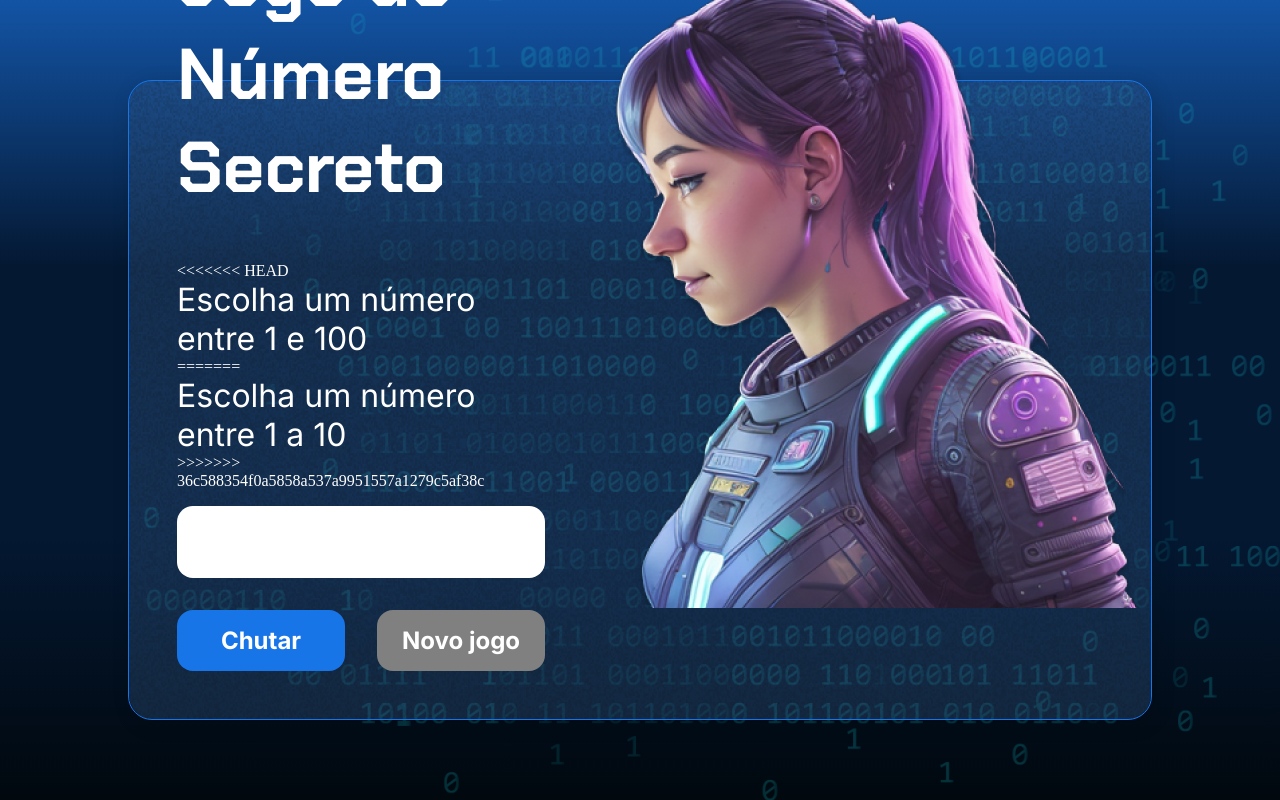
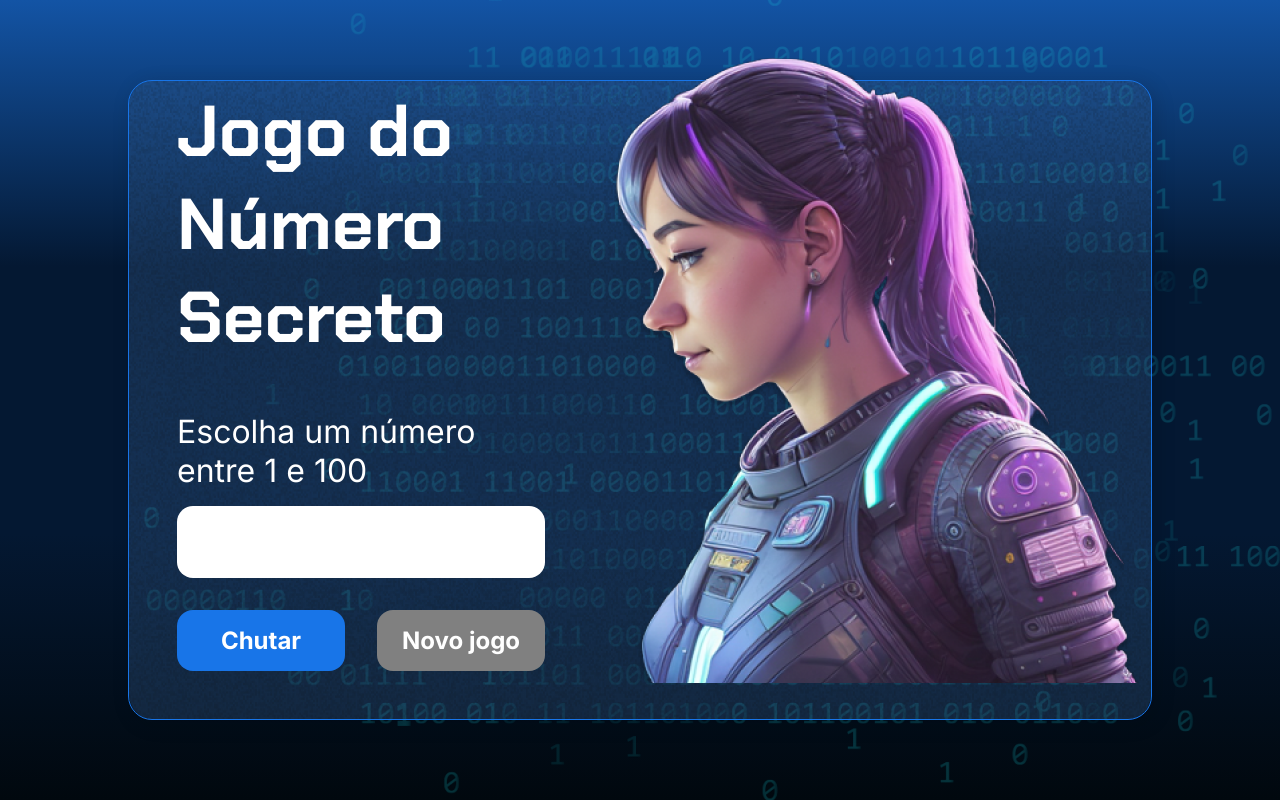
Before and after one commit to raauan/numero-secreto, a plain HTML site: page index.html in a window 1280 px wide. Drawn offline with Linux system fonts and the light colour scheme.

Commit message:
index.html

```diff
--- a/index.html
+++ b/index.html
@@ -20,11 +20,7 @@
             <div class="container__informacoes">
                 <div class="container__texto">
                     <h1>Adivinhe o <span class="container__texto-azul">numero secreto</span></h1>
-<<<<<<< HEAD
                     <p class="texto__paragrafo">Escolha um número entre 1 a 100</p>
-=======
-                    <p class="texto__paragrafo">Escolha um número entre 1 a 10</p>
->>>>>>> 36c588354f0a5858a537a9951557a1279c5af38c
                 </div>
                 <input type="number" min="1" max="10" class="container__input">
                 <div class="chute container__botoes">
```
